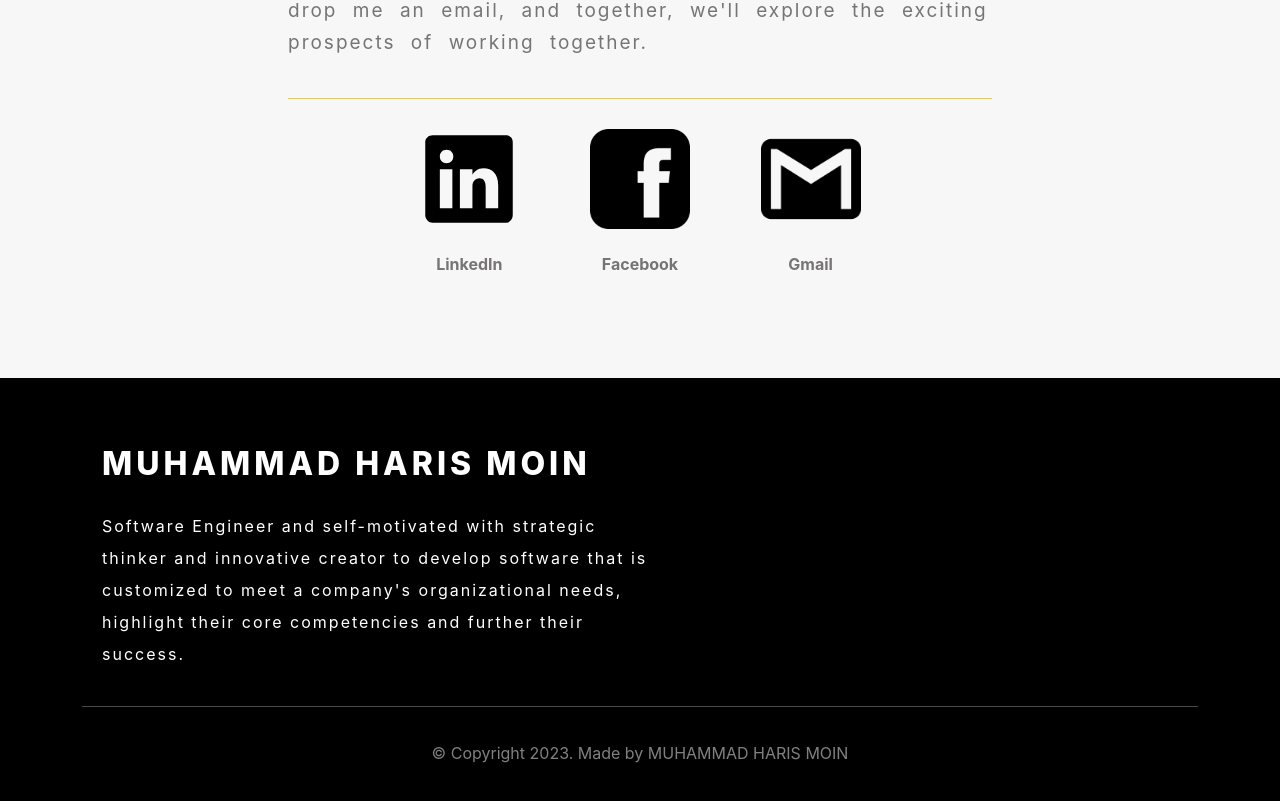
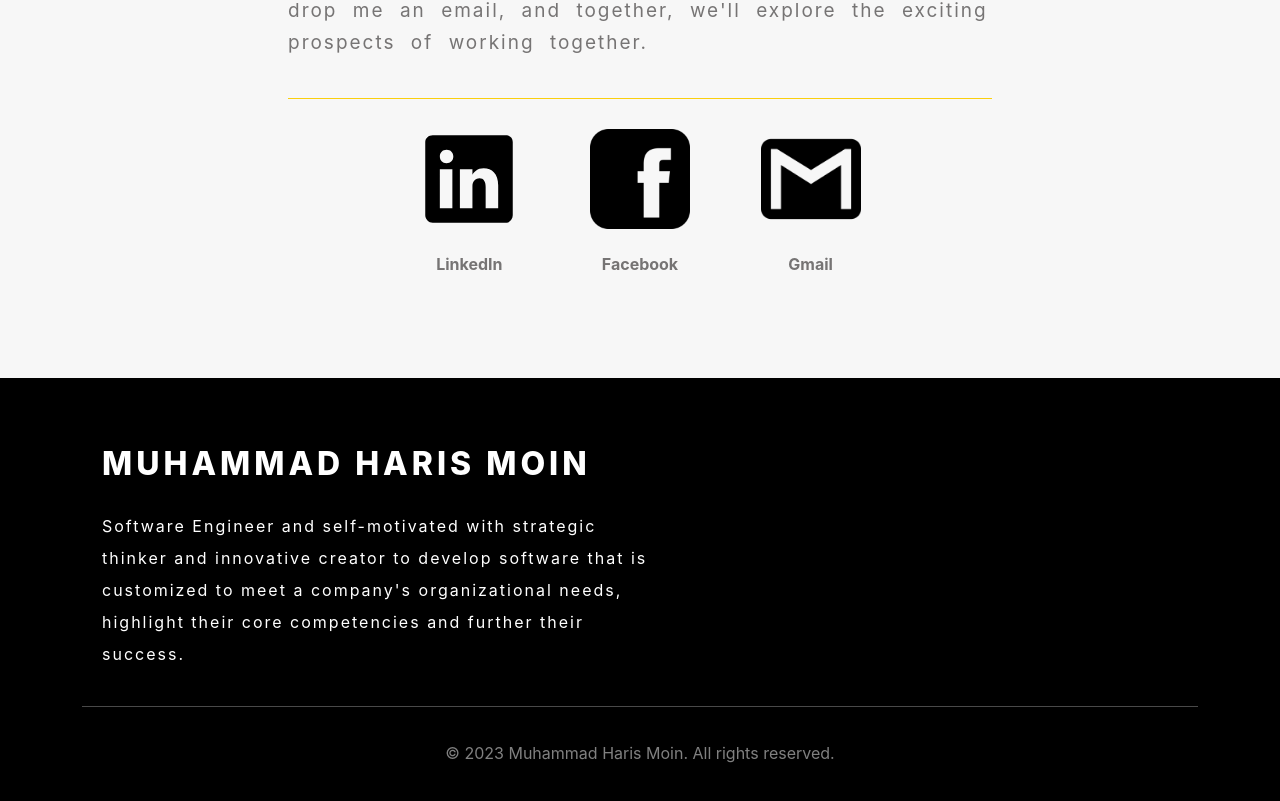
Before and after one commit to Haris-moin/personal-website, a React (Create React App) app: page / in a window 1280 px wide. Shown: the part 4737-5538 px from the top of the page. Built offline with nearby package versions, Linux system fonts and the light colour scheme.

Commit message:
updated footer copyright message

```diff
--- a/src/components/footer/index.jsx
+++ b/src/components/footer/index.jsx
@@ -1,8 +1,14 @@
-import React from "react";
+import React, { useEffect, useState } from "react";
 import { HOME_CONTENT } from "../../utils/constant";
 import "./style.css";
 
 const Footer = () => {
+  const [currentYear, setCurrentYear] = useState("");
+
+  useEffect(() => {
+    const year = new Date().getFullYear();
+    setCurrentYear(year.toString());
+  }, []);
   return (
     <>
       <div className="footer-container">
@@ -15,7 +21,7 @@ const Footer = () => {
           </div>
         </div>
         <div className="made-by">
-          <p>© Copyright 2023. Made by MUHAMMAD HARIS MOIN</p>
+          <p>&copy; {currentYear} Muhammad Haris Moin. All rights reserved.</p>
         </div>
       </div>
     </>
```
